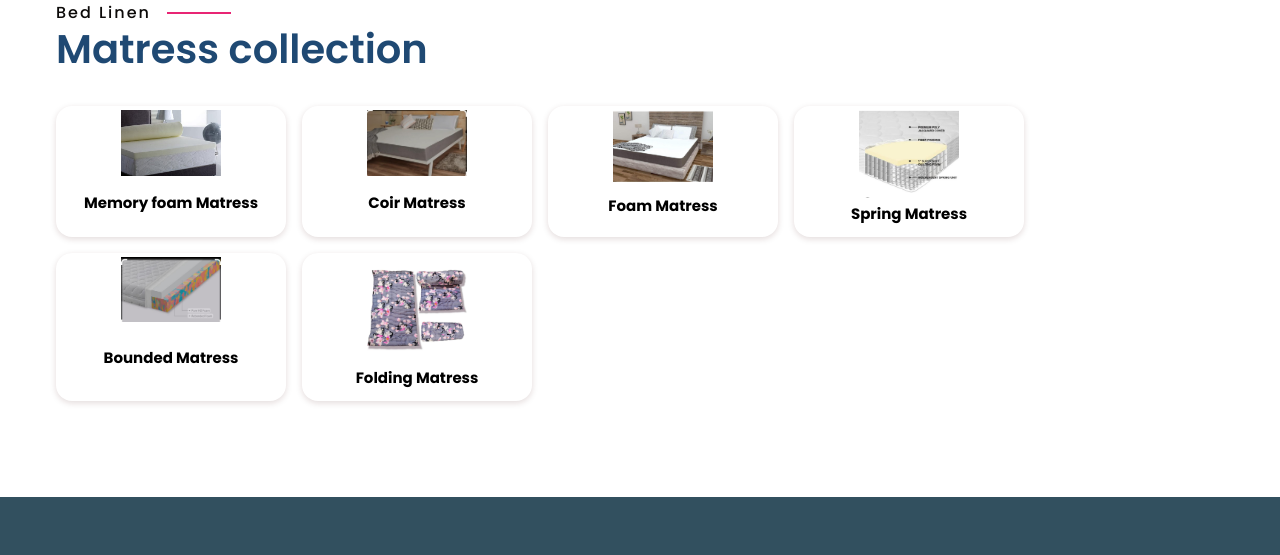
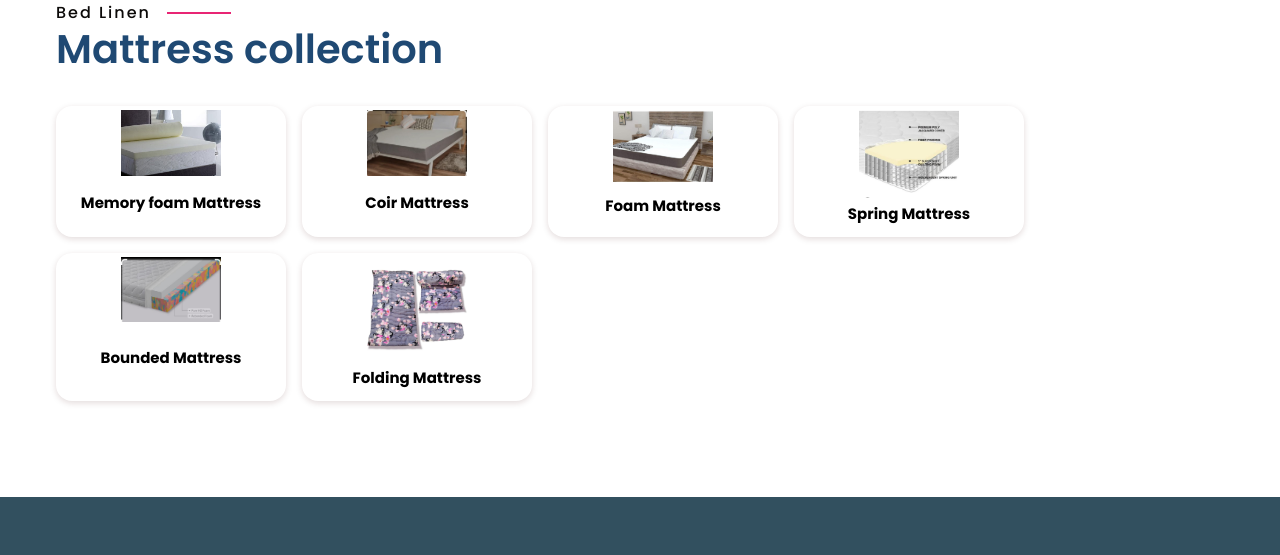
Before and after one commit to DiaamondsTextiles/diaamondstextiles, a plain HTML site: page mainmatress.html in a window 1280 px wide. Shown: the top 555 px of the page. Drawn offline with nearby package versions, Linux system fonts and the light colour scheme.

Commit message:
Update mainmatress.html

```diff
--- a/mainmatress.html
+++ b/mainmatress.html
@@ -13,7 +13,7 @@
  <body>
     <section class="cotton section__container room__container" id="room">
         <p class="section__subheader">Bed Linen</p>
-        <h2 class="section__header1">Matress collection</h2> <br>
+        <h2 class="section__header1">Mattress collection</h2> <br>
         <section class="accessory section bd-container" id="accessory">
 
 
@@ -21,32 +21,32 @@
               <div class="accessory__content">
 
                   <img src="assets/Memory foam mattress.jpeg" alt="" class="accessory__img">
-                  <h3 class="accessory__title">Memory foam Matress </h3>
+                  <h3 class="accessory__title">Memory foam Mattress </h3>
 
               </div>
               <div class="accessory__content">
                   <img src="assets/Coir mattress.jpeg" alt="" class="accessory__img">
-                  <h3 class="accessory__title">Coir Matress  </h3>
+                  <h3 class="accessory__title">Coir Mattress  </h3>
 
               </div>
               <div class="accessory__content">
                   <img src="assets/foam matress.jpeg" alt="" class="accessory__img">
-                  <h3 class="accessory__title">Foam Matress  </h3>
+                  <h3 class="accessory__title">Foam Mattress  </h3>
 
               </div>
               <div class="accessory__content">
                   <img src="assets/Spring mattress.jpeg" alt="" class="accessory__img">
-                  <h3 class="accessory__title">Spring Matress  </h3>
+                  <h3 class="accessory__title">Spring Mattress  </h3>
 
               </div>
               <div class="accessory__content">
                   <img src="assets/Bounded mattress.jpeg" alt="" class="accessory__img">
-                  <h3 class="accessory__title">Bounded Matress  </h3>
+                  <h3 class="accessory__title">Bounded Mattress  </h3>
 
               </div>
               <div class="accessory__content">
                   <img src="assets/Folding mattress.jpeg" alt="" class="accessory__img">
-                  <h3 class="accessory__title">Folding Matress </h3>
+                  <h3 class="accessory__title">Folding Mattress </h3>
 
               </div>
 
```
